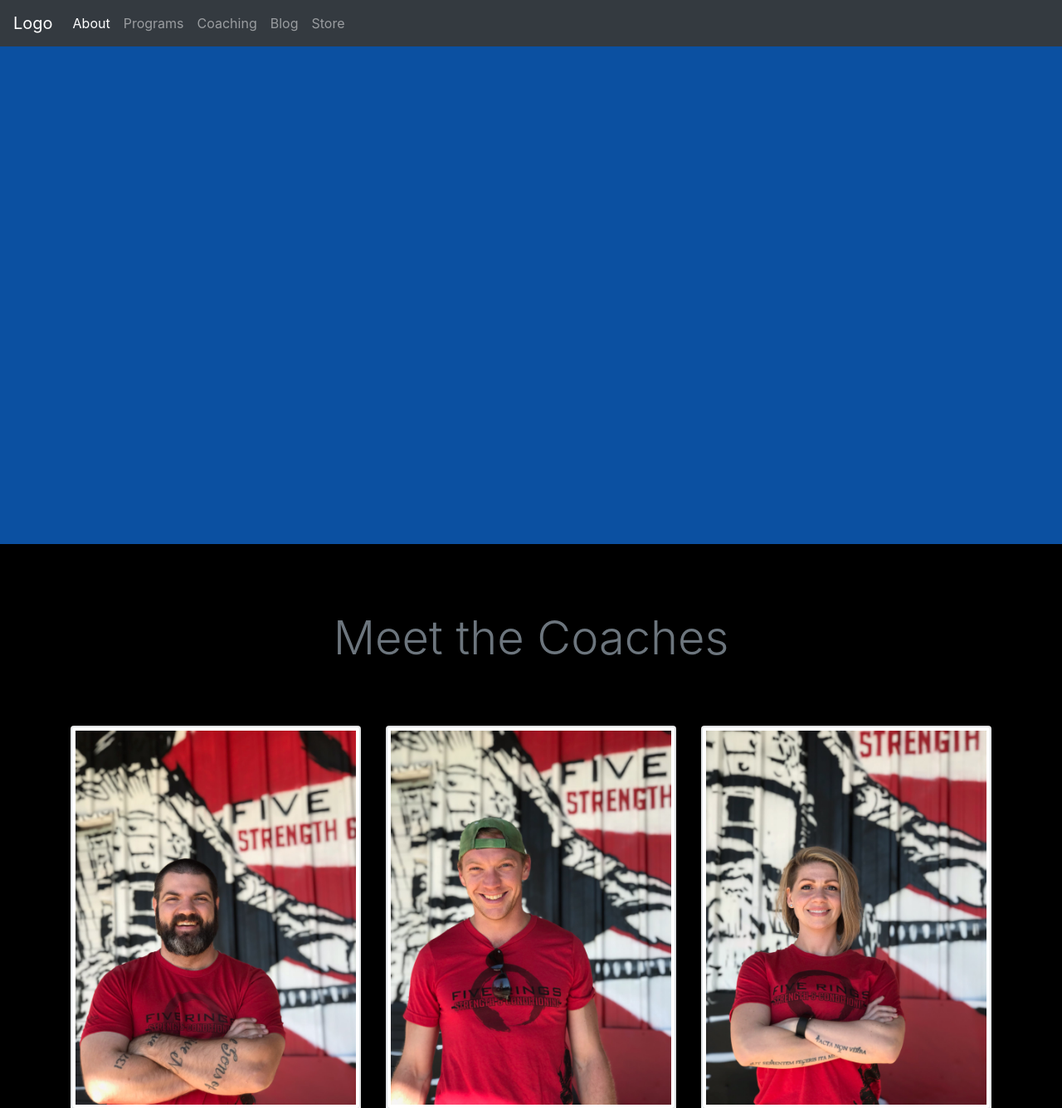
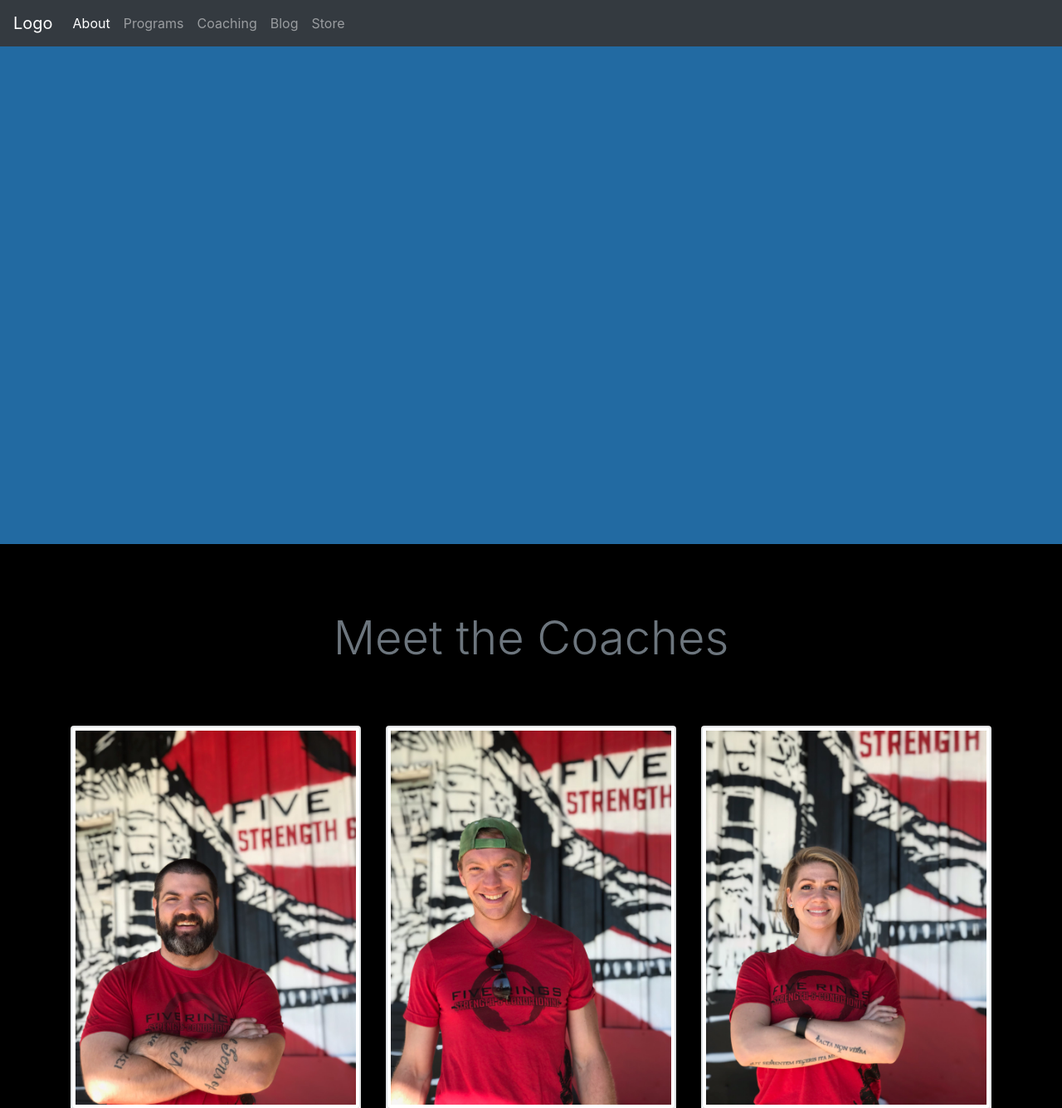
Before and after one commit to namurray1/5-Rings, a PHP site: page / in a window 1280 px wide. Shown: the top 1336 px of the page at 83% size. Run offline with PHP 8.4, Linux system fonts and the light colour scheme; grey boxes are pictures that could not be loaded.

Commit message:
fix video overlay

```diff
--- a/public/CSS/style.css
+++ b/public/CSS/style.css
@@ -34,8 +34,9 @@ body {
     position: absolute;
     top: 0;
     left: 0;
-    background-color: darkblue;
+    background-color: rgb(47, 53, 141);
     width: 100%;
     height: 100vh;
     opacity: 0.5;
+    z-index: 1;
 }
```
